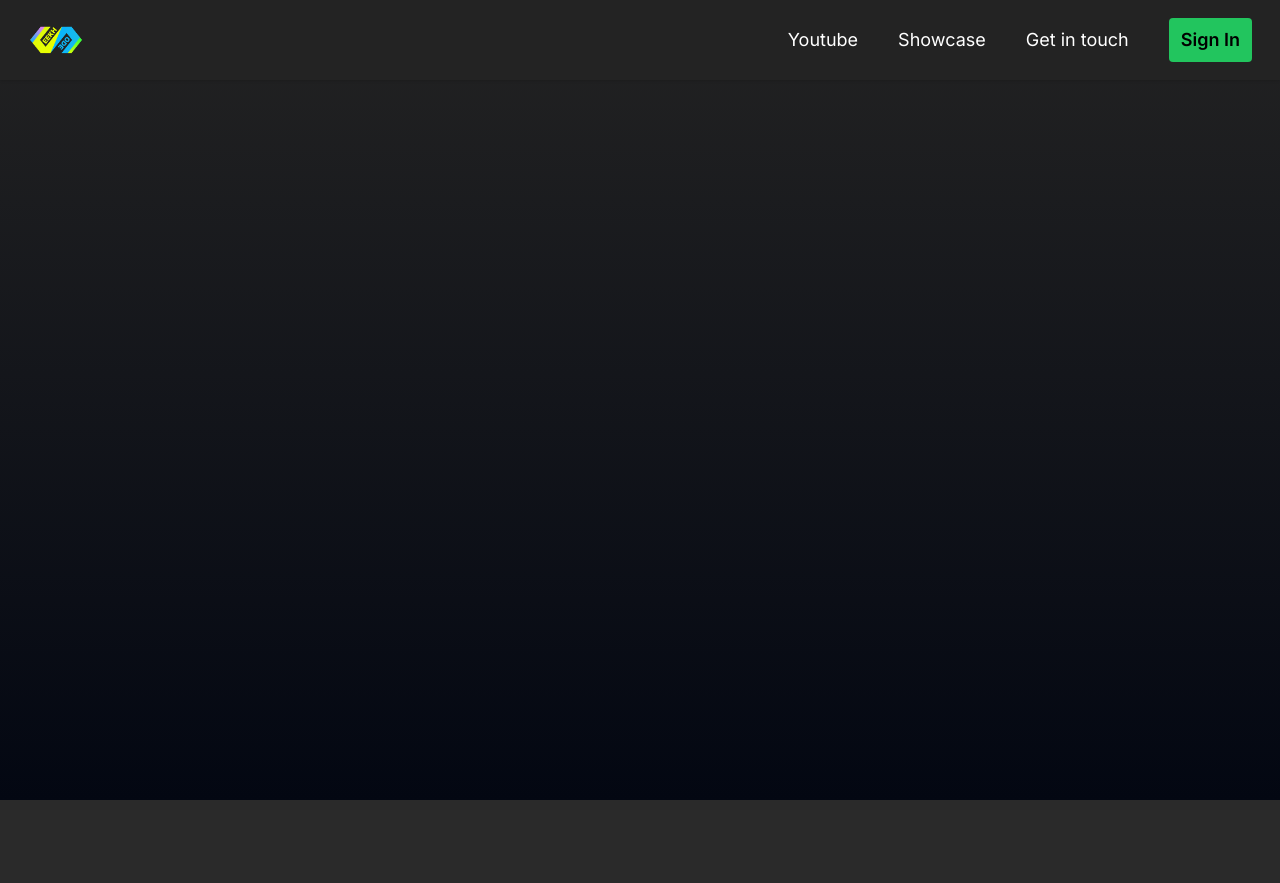
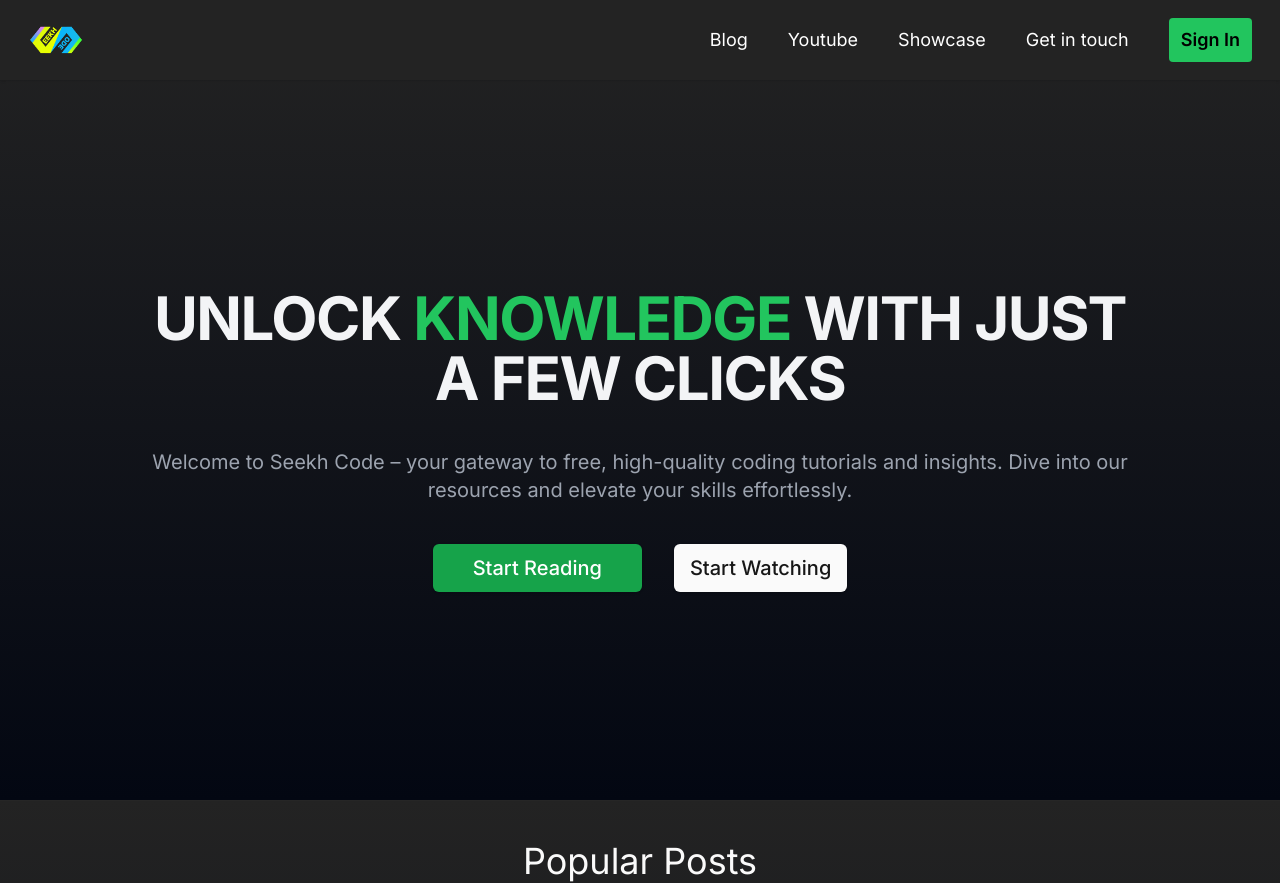
Before and after one commit to Wiper-R/seekh-code-blog, a Next.js app: page / in a window 1280 px wide. Before the commit the page ends 800 px from the top, so only its background shows below. Built offline with nearby package versions, Linux system fonts and the light colour scheme; no server answers.

Commit message:
chore: wip home page

```diff
--- a/app/layout.tsx
+++ b/app/layout.tsx
@@ -19,7 +19,11 @@ export default async function RootLayout({
   children: React.ReactNode;
 }>) {
   return (
-    <html lang="en" className="min-h-full dark h-full" suppressHydrationWarning>
+    <html
+      lang="en"
+      className="min-h-full dark h-full scroll-smooth"
+      suppressHydrationWarning
+    >
       <body
         className={cn(
           inter.className,
@@ -28,7 +32,7 @@ export default async function RootLayout({
       >
         <SessionProvider>
           <Navbar />
-          <div className="flex-1 py-14">{children}</div>
+          <div className="flex-1">{children}</div>
         </SessionProvider>
       </body>
     </html>
--- a/app/page.tsx
+++ b/app/page.tsx
@@ -1,7 +1,56 @@
-"use client";
-import { signIn } from "next-auth/react";
-import { Button } from "@/components/ui/button";
+import { buttonVariants } from "@/components/ui/button";
+import Link from "next/link";
+import { MaxWidthWrapper } from "@/components/MaxWidthWrapper";
+import { cn } from "@/lib/utils";
 
 export default function Home() {
-  return null;
+  return (
+    <>
+      <div className="h-full flex items-center justify-center flex-col p-8 py-10">
+        <div className="max-w-5xl text-center space-y-10">
+          <h1 className="text-5xl md:text-6xl font-bold tracking-tight leading-tight uppercase text-gray-100">
+            Unlock <span className="text-green-500">Knowledge</span> with Just a
+            Few Clicks
+          </h1>
+          <p className="text-lg md:text-xl text-gray-400">
+            Welcome to Seekh Code – your gateway to free, high-quality coding
+            tutorials and insights. Dive into our resources and elevate your
+            skills effortlessly.
+          </p>
+          <div className="flex flex-col md:flex-row justify-center items-center space-y-4 md:space-y-0 md:space-x-8 mt-8">
+            <Link
+              className={cn(
+                buttonVariants({}),
+                "bg-green-600 hover:bg-green-700 text-white text-xl px-10 py-6 flex items-center space-x-2 transition-transform transform hover:scale-105"
+              )}
+              href="/blog"
+            >
+              <span>Start Reading</span>
+            </Link>
+            <Link
+              href="https://youtube.com/@seekhcode"
+              className={buttonVariants({
+                className:
+                  "text-xl px-10 py-6 flex items-center space-x-2 transition-transform transform hover:scale-105",
+              })}
+            >
+              <span>Start Watching</span>
+            </Link>
+          </div>
+        </div>
+      </div>
+      <PopularPosts />
+    </>
+  );
 }
+
+function PopularPosts() {
+  return (
+    <>
+      <hr />
+      <MaxWidthWrapper className="my-10">
+        <h3 className="text-center text-4xl">Popular Posts</h3>
+      </MaxWidthWrapper>
+    </>
+  );
+}
--- a/app/signin/page.tsx
+++ b/app/signin/page.tsx
@@ -17,7 +17,7 @@ export default async function Page() {
   const session = await auth();
   if (session?.user) redirect("/");
   return (
-    <MaxWidthWrapper className="h-full flex flex-col lg:flex-row items-center gap-16">
+    <MaxWidthWrapper className="h-full flex flex-col lg:flex-row items-center gap-16 py-14">
       <div className="flex-grow">
         <h4 className="text-green-600 text-4xl font-bold my-10">
           By signing in you unlock following perks -
--- a/components/navbar.tsx
+++ b/components/navbar.tsx
@@ -5,6 +5,8 @@ import { useSession } from "next-auth/react";
 import { auth, signOut } from "@/auth";
 import { cn } from "@/lib/utils";
 import { Button } from "./ui/button";
+import { Avatar, AvatarFallback } from "./ui/avatar";
+import { AvatarImage } from "@radix-ui/react-avatar";
 
 export async function Navbar() {
   const session = await auth();
@@ -16,6 +18,7 @@ export async function Navbar() {
         </Link>
         <div className="flex gap-10 items-center">
           {[
+            ["Blog", "/blog"],
             ["Youtube", "/youtube"],
             ["Showcase", "/showcase"],
             ["Get in touch", "/get-in-touch"],
@@ -29,20 +32,24 @@ export async function Navbar() {
             </Link>
           ))}
           {session?.user ? (
-            <form
-              action={async () => {
-                "use server";
-                await signOut();
-              }}
-            >
-              <button
-                className={cn(
-                  "text-lg font-semibold bg-red-500 px-3 py-2 rounded text-black"
-                )}
-              >
-                Logout
-              </button>
-            </form>
+            // <form
+            //   action={async () => {
+            //     "use server";
+            //     await signOut();
+            //   }}
+            // >
+            //   <button
+            //     className={cn(
+            //       "text-lg font-semibold bg-red-500 px-3 py-2 rounded text-black"
+            //     )}
+            //   >
+            //     Logout
+            //   </button>
+            // </form>
+            <Avatar className="rounded-xl">
+              <AvatarImage src={session.user.image || undefined} />
+              <AvatarFallback>{session.user.name}</AvatarFallback>
+            </Avatar>
           ) : (
             <Link
               href="/signin"
--- /dev/null
+++ b/components/post.tsx
@@ -0,0 +1,30 @@
+import Link from "next/link";
+
+type PostProps = {
+  title: string;
+  description: string;
+  imageUrl: string;
+  postLink: string;
+};
+
+export default function Post({
+  title,
+  description,
+  imageUrl,
+  postLink,
+}: PostProps) {
+  return (
+    <div className="group flex flex-col overflow-hidden rounded-lg shadow-lg hover:shadow-xl transform transition-transform hover:scale-105 bg-gray-800">
+      <img src={imageUrl} alt={title} className="w-full h-60 object-cover" />
+      <div className="flex flex-col p-6 space-y-4 bg-gray-900">
+        <h3 className="text-xl font-bold text-gray-100">{title}</h3>
+        <p className="text-gray-400 text-sm">{description}</p>
+        <Link href={postLink}>
+          <span className="inline-block text-green-500 font-medium group-hover:underline">
+            Read More →
+          </span>
+        </Link>
+      </div>
+    </div>
+  );
+}
--- /dev/null
+++ b/components/ui/avatar.tsx
@@ -0,0 +1,50 @@
+"use client"
+
+import * as React from "react"
+import * as AvatarPrimitive from "@radix-ui/react-avatar"
+
+import { cn } from "@/lib/utils"
+
+const Avatar = React.forwardRef<
+  React.ElementRef<typeof AvatarPrimitive.Root>,
+  React.ComponentPropsWithoutRef<typeof AvatarPrimitive.Root>
+>(({ className, ...props }, ref) => (
+  <AvatarPrimitive.Root
+    ref={ref}
+    className={cn(
+      "relative flex h-10 w-10 shrink-0 overflow-hidden rounded-full",
+      className
+    )}
+    {...props}
+  />
+))
+Avatar.displayName = AvatarPrimitive.Root.displayName
+
+const AvatarImage = React.forwardRef<
+  React.ElementRef<typeof AvatarPrimitive.Image>,
+  React.ComponentPropsWithoutRef<typeof AvatarPrimitive.Image>
+>(({ className, ...props }, ref) => (
+  <AvatarPrimitive.Image
+    ref={ref}
+    className={cn("aspect-square h-full w-full", className)}
+    {...props}
+  />
+))
+AvatarImage.displayName = AvatarPrimitive.Image.displayName
+
+const AvatarFallback = React.forwardRef<
+  React.ElementRef<typeof AvatarPrimitive.Fallback>,
+  React.ComponentPropsWithoutRef<typeof AvatarPrimitive.Fallback>
+>(({ className, ...props }, ref) => (
+  <AvatarPrimitive.Fallback
+    ref={ref}
+    className={cn(
+      "flex h-full w-full items-center justify-center rounded-full bg-muted",
+      className
+    )}
+    {...props}
+  />
+))
+AvatarFallback.displayName = AvatarPrimitive.Fallback.displayName
+
+export { Avatar, AvatarImage, AvatarFallback }
--- a/package.json
+++ b/package.json
@@ -19,6 +19,7 @@
     "@lexical/selection": "^0.17.1",
     "@lexical/utils": "^0.17.1",
     "@prisma/client": "^5.19.1",
+    "@radix-ui/react-avatar": "^1.1.0",
     "@radix-ui/react-icons": "^1.3.0",
     "@radix-ui/react-label": "^2.1.0",
     "@radix-ui/react-select": "^2.1.1",
```
Also changed, not shown: components/ui/button.tsx (+11 -11 lines), 1 other file (tests, documents, lock files or other folders).
